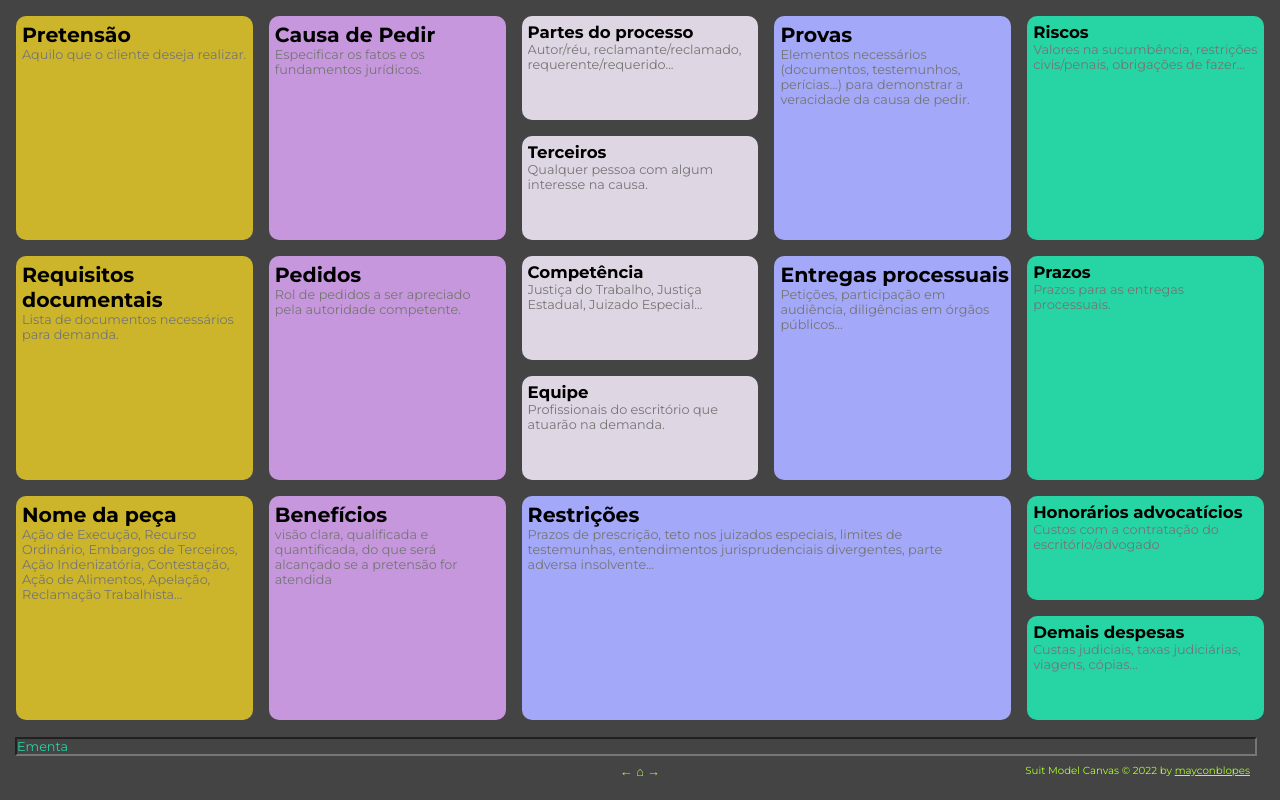
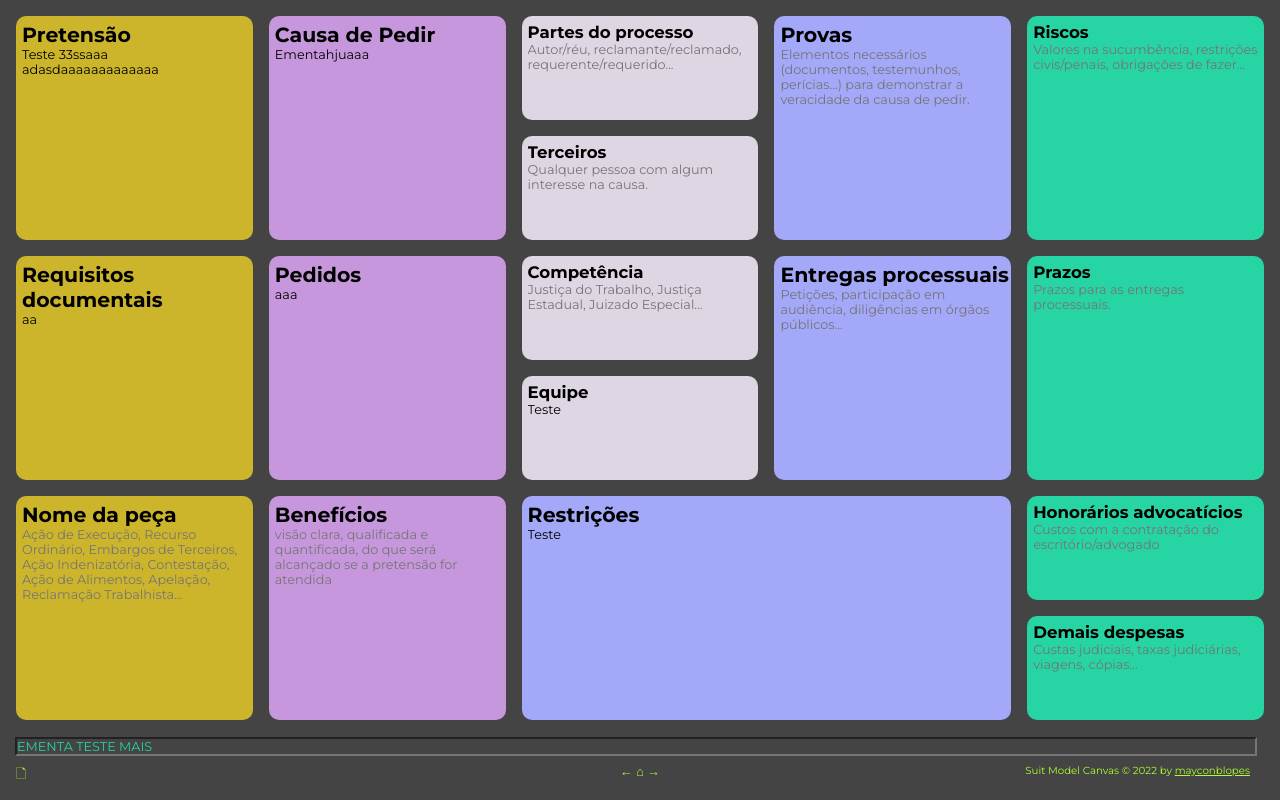
Before and after one commit to mayconblopes/Suit_Model_Canvas, a Django app: page /smc/33 in a window 1280 px wide. Run offline with Django 4.2, Linux system fonts and the light colour scheme; data comes from the database, SQL or seed files in the repository; some libraries are stand-ins or nearby versions.

Commit message:
New SMC button added

```diff
--- a/canvas/urls.py
+++ b/canvas/urls.py
@@ -6,5 +6,6 @@ from . import views
 urlpatterns = [
     path('', views.index, name="index"),
     path('smc/<str:pk>', views.smc, name="smc"),
+    path('new/', views.new_smc, name="new"),
 
 ]
--- a/canvas/views.py
+++ b/canvas/views.py
@@ -15,7 +15,7 @@ def index(request):
 def new_smc(request):
     smc = SuitModelCanvas()
     smc.save()
-    return redirect(f'smc/{smc.pk}')
+    return redirect(f'/smc/{smc.pk}')
 
 
 def smc(request, pk):
--- a/templates/smc.html
+++ b/templates/smc.html
@@ -163,8 +163,10 @@
     </footer>
 
     <footer class="end-footer">
-        <p></p>
-        <nav class="menu">
+        <nav class="edit-menu">
+            <a href="/new/">🗋</a>
+        </nav>
+        <nav class="nav-menu">
             <a href="./{{prev}}">←</a>
             <a href="/">⌂</a>
             <a href="./{{prox}}">→</a>
--- a/templates/static/smc.css
+++ b/templates/static/smc.css
@@ -155,7 +155,7 @@ textarea::-webkit-scrollbar-thumb {
     font-size: 0.8vw;
 }
 
-.menu, .menu a {
+.nav-menu, .nav-menu a {
     text-decoration: none;
     text-align: center;
     margin-top: 8px;
@@ -164,3 +164,12 @@ textarea::-webkit-scrollbar-thumb {
     font-size: 1vw;
 
 }
+
+.edit-menu, .edit-menu a {
+    text-align: left;
+    margin-top: 8px;
+    margin-left: 8px;
+    color: greenyellow;
+    text-decoration: none;
+    font-size: 1vw;
+}
```
Also changed, not shown: db.sqlite3.
